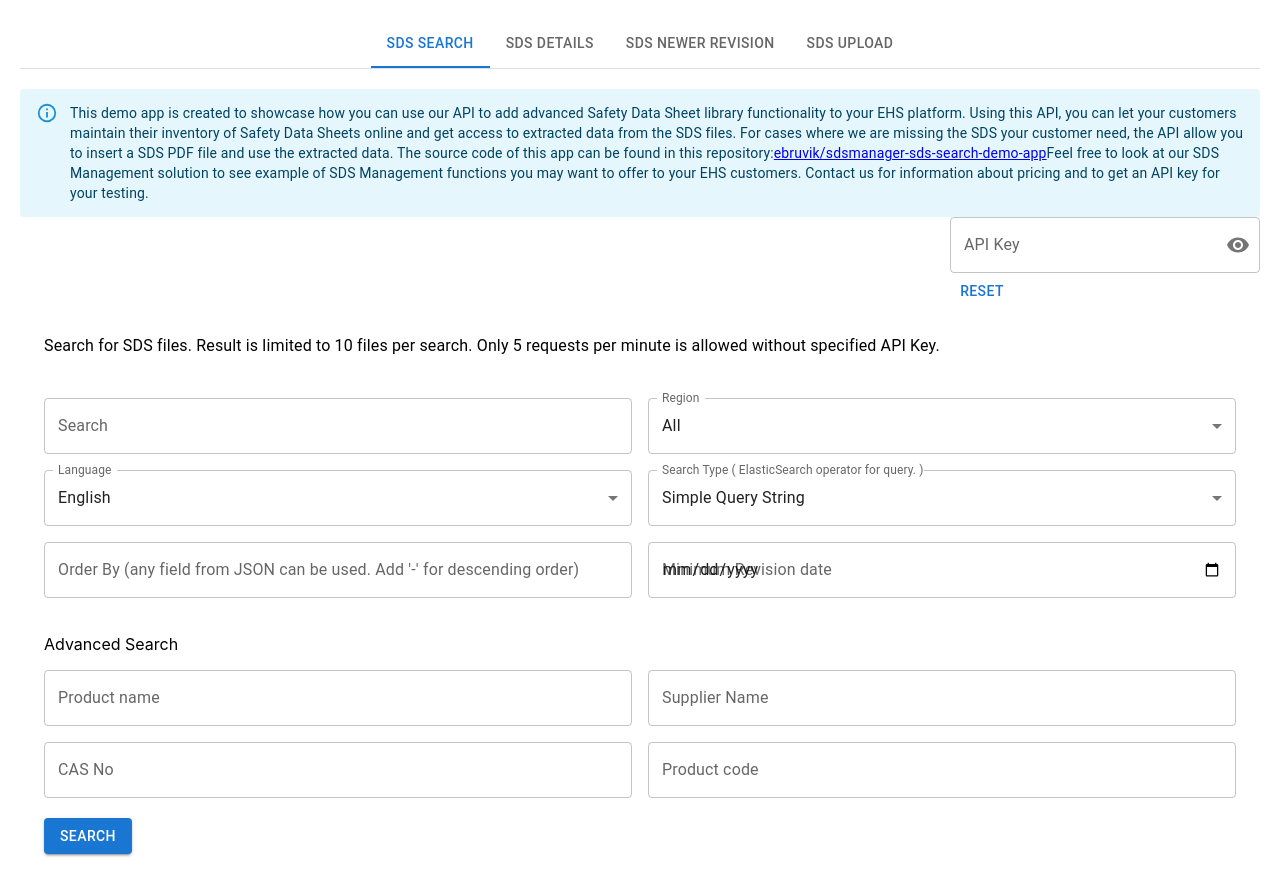
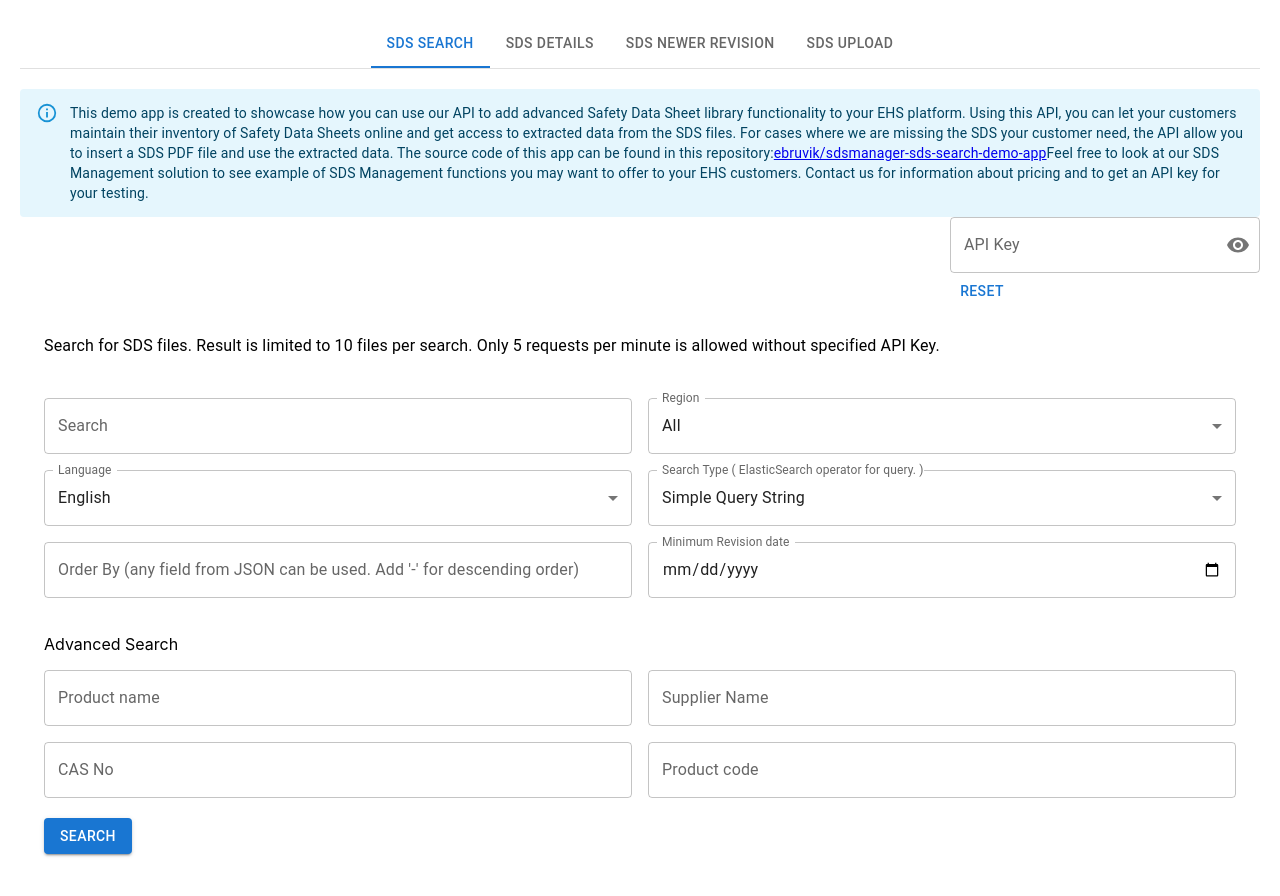
Before and after one commit to SDS-Manager/sdsmanager-sds-search-demo-app, a React (Create React App) app in the folder frontend/: page / in a window 1280 px wide. Shown: the top 896 px of the page. Built offline with nearby package versions, Linux system fonts and the light colour scheme.

Commit message:
Show no data found message

```diff
--- a/frontend/src/components/newer-revision-date-endpoint-details/NewerRevisionDateEndpointDetails.tsx
+++ b/frontend/src/components/newer-revision-date-endpoint-details/NewerRevisionDateEndpointDetails.tsx
@@ -16,6 +16,7 @@ const NewerRevisionDateEndpointDetails = () => {
   const [loading, setLoading] = React.useState<boolean>(false);
   const [showRawJSON, setShowRawJSON] = React.useState(false);
   const [sdsDetails, setSdsDetails] = React.useState<any>(null);
+  const [requestDone, setRequestDone] = React.useState<boolean>(false);
   const formSchema = yup.object().shape({
     sds_id: yup.string(),
     pdf_md5: yup.string(),
@@ -44,6 +45,7 @@ const NewerRevisionDateEndpointDetails = () => {
         .then(function (response) {
           setSdsDetails(response.data);
           setLoading(false);
+          setRequestDone(true);
         })
         .catch(function (error) {
           setLoading(false);
@@ -135,7 +137,10 @@ const NewerRevisionDateEndpointDetails = () => {
         </FormControl>
       </Grid>
       {loading && !sdsDetails && <CustomLoader />}
-      {sdsDetails && (
+      {!loading && !sdsDetails?.newer && requestDone && (
+        <Typography>No records found</Typography>
+      )}
+      {sdsDetails && sdsDetails.newer && (
         <Grid container item direction="row" rowSpacing={4}>
           <Grid container item>
             <Grid item xs={12}>
--- a/frontend/src/components/search-endpoint-details/SearchEndpointDetails.tsx
+++ b/frontend/src/components/search-endpoint-details/SearchEndpointDetails.tsx
@@ -15,12 +15,15 @@ import {
   TableRow,
   TableBody,
   Typography,
+  TextField,
 } from '@mui/material';
 import { useFormik } from 'formik';
 import * as yup from 'yup';
 import axiosInstance from 'api';
 import CustomLoader from 'components/loader/CustomLoader';
 import { CopyToClipboard } from 'react-copy-to-clipboard';
+import { DatePicker, LocalizationProvider } from '@mui/x-date-pickers';
+import { AdapterDayjs } from '@mui/x-date-pickers/AdapterDayjs';
 
 const SearchEndpointDetails = ({
   handleSelectSDS,
@@ -28,7 +31,7 @@ const SearchEndpointDetails = ({
   handleSelectSDS: (id: string) => void;
 }) => {
   const [loading, setLoading] = React.useState<boolean>(false);
-  const [searchResults, setSearchResults] = React.useState<Array<any>>([]);
+  const [searchResults, setSearchResults] = React.useState<any>(null);
   const [showRawJSON, setShowRawJSON] = React.useState(false);
   const formSchema = yup.object().shape({
     search: yup.string(),
@@ -171,9 +174,10 @@ const SearchEndpointDetails = ({
                       { value: 'CN', label: 'CN' },
                       { value: 'MX', label: 'MX' },
                       { value: 'ZA', label: 'ZA' },
-
                     ].map((el) => (
-                      <MenuItem key={el.value} value={el.value}>{el.label}</MenuItem>
+                      <MenuItem key={el.value} value={el.value}>
+                        {el.label}
+                      </MenuItem>
                     ))}
                   </Select>
                 </FormControl>
@@ -231,7 +235,9 @@ const SearchEndpointDetails = ({
                       { code: 'uk', name: 'Ukrainian' },
                       { code: 'vi', name: 'Vietnamese' },
                     ].map((el) => (
-                      <MenuItem key={el.code} value={el.code}>{el.name}</MenuItem>
+                      <MenuItem key={el.code} value={el.code}>
+                        {el.name}
+                      </MenuItem>
                     ))}
                   </Select>
                 </FormControl>
@@ -261,7 +267,10 @@ const SearchEndpointDetails = ({
             <Grid container item spacing={2}>
               <Grid item xs={6}>
                 <FormControl fullWidth>
-                  <InputLabel htmlFor={'order_by'}>Order By (any field from JSON can be used. Add '-' for descending order)</InputLabel>
+                  <InputLabel htmlFor={'order_by'}>
+                    Order By (any field from JSON can be used. Add '-' for
+                    descending order)
+                  </InputLabel>
                   <OutlinedInput
                     fullWidth
                     id="order_by"
@@ -275,14 +284,12 @@ const SearchEndpointDetails = ({
               </Grid>
               <Grid item xs={6}>
                 <FormControl fullWidth>
-                  <InputLabel htmlFor={'minimum_revision_date'}>
-                    Minimum Revision date
-                  </InputLabel>
-                  <OutlinedInput
+                  <TextField
+                    label={'Minimum Revision date'}
+                    InputLabelProps={{ shrink: true }}
                     fullWidth
                     type={'date'}
                     name="minimum_revision_date"
-                    id="minimum_revision_date"
                     onChange={formik.handleChange}
                     value={formik.values.minimum_revision_date}
                   />
@@ -378,7 +385,10 @@ const SearchEndpointDetails = ({
       </Grid>
       <Grid container item>
         {loading && <CustomLoader />}
-        {searchResults.length > 0 && (
+        {!loading && searchResults?.length === 0 && (
+          <Typography>No results found</Typography>
+        )}
+        {searchResults?.length > 0 && (
           <>
             <Grid container item>
               <Grid item xs={12}>
@@ -404,7 +414,7 @@ const SearchEndpointDetails = ({
                   </TableRow>
                 </TableHead>
                 <TableBody>
-                  {searchResults.map((el) => (
+                  {searchResults.map((el: any) => (
                     <TableRow
                       key={el.id}
                       sx={{ '&:last-child td, &:last-child th': { border: 0 } }}
```
Also changed, not shown: 1 other file (tests, documents, lock files or other folders).
